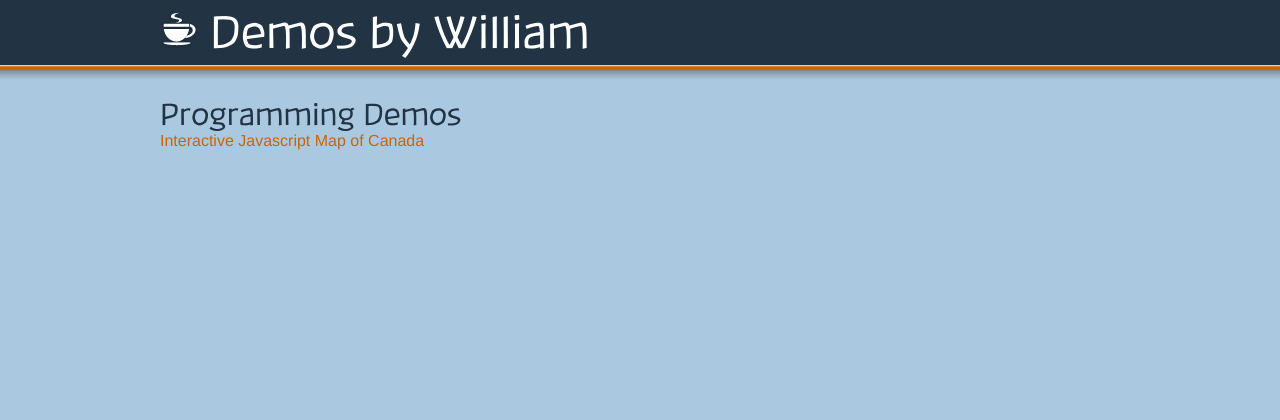
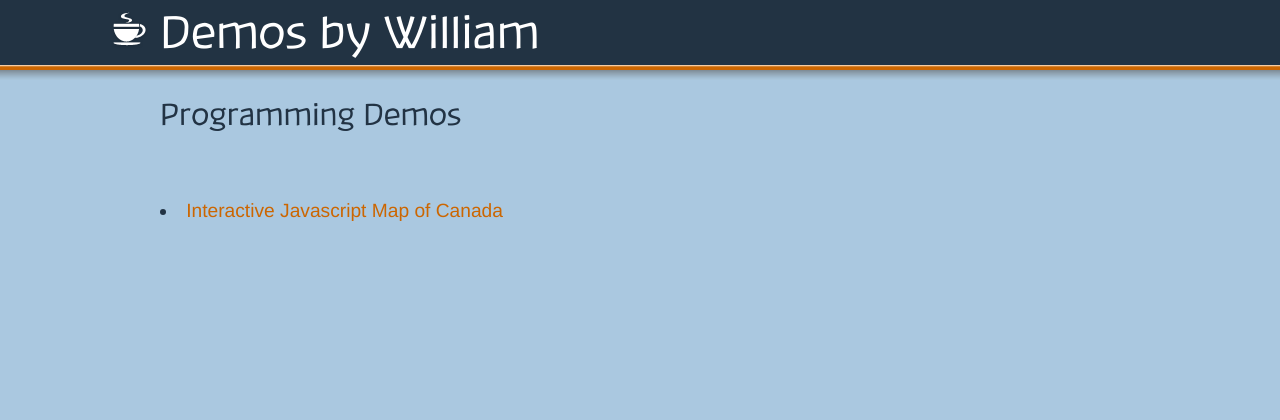
Before and after one commit to klanoma/DemosDotWilliamYoumansDotCom, a PHP site: page / in a window 1280 px wide. Shown: the top 420 px of the page. Run offline with PHP 8.4, Linux system fonts and the light colour scheme; some web fonts are replaced.

Commit message:
minor style updates

```diff
--- a/index.php
+++ b/index.php
@@ -2,7 +2,7 @@
 
 <?php include("includes/header.php"); ?>
 
-<ul>
+<ul class="menu">
   <li><a href="canada-interactive-map.php">Interactive Javascript Map of Canada</a></li>
 </ul>
 
--- a/sass/demos.scss
+++ b/sass/demos.scss
@@ -126,6 +126,7 @@ a {
   color: $white;
   padding: 0 0 0 50px;
   background: transparent image-url('tea.png') no-repeat 0 10px;
+  margin-left: -50px;
 }
 
 .left {
@@ -137,3 +138,10 @@ a {
   float: right;
   display: block;
 }
+
+.menu {
+  margin-top: 70px;
+  font-size: 120%;
+  list-style-type: disc;
+  list-style-position: inside;
+}
--- a/styles/demos.css
+++ b/styles/demos.css
@@ -577,8 +577,10 @@ a:hover i { text-decoration: none; }
 #footer i { font-size: 40px; vertical-align: middle; margin: 0 15px 0 0; }
 #footer .right i { margin: 0 0 0 15px; }
 
-#main-title { font-size: 45px; line-height: 70px; color: white; padding: 0 0 0 50px; background: transparent url('/images/tea.png?1348204490') no-repeat 0 10px; }
+#main-title { font-size: 45px; line-height: 70px; color: white; padding: 0 0 0 50px; background: transparent url('/images/tea.png?1348204490') no-repeat 0 10px; margin-left: -50px; }
 
 .left { float: left; display: block; }
 
 .right { float: right; display: block; }
+
+.menu { margin-top: 70px; font-size: 120%; list-style-type: disc; list-style-position: inside; }
```
